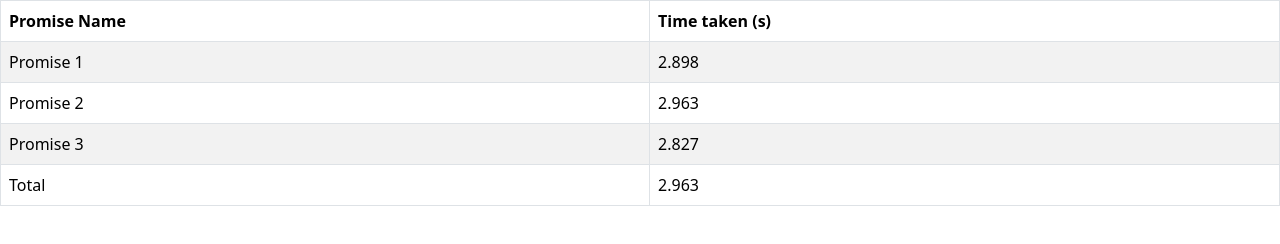
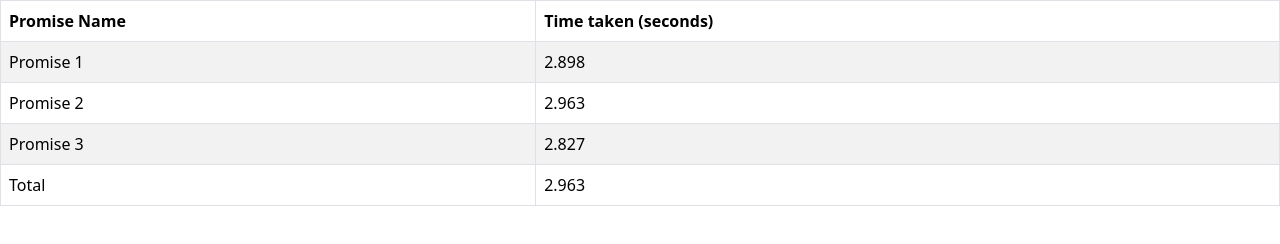
Before and after one commit to acciojob/wait-for-multiple-promises-sudhipkumar, a website: page main.html in a window 1280 px wide. Drawn offline with nearby package versions, Linux system fonts and the light colour scheme.

Commit message:
created a submission

```diff
--- a/main.html
+++ b/main.html
@@ -17,7 +17,7 @@
       <thead>
         <tr>
           <th>Promise Name</th>
-          <th>Time taken (s)</th>
+          <th>Time taken (seconds)</th>
         </tr>
       </thead>
       <tbody id="output"></tbody>
```
